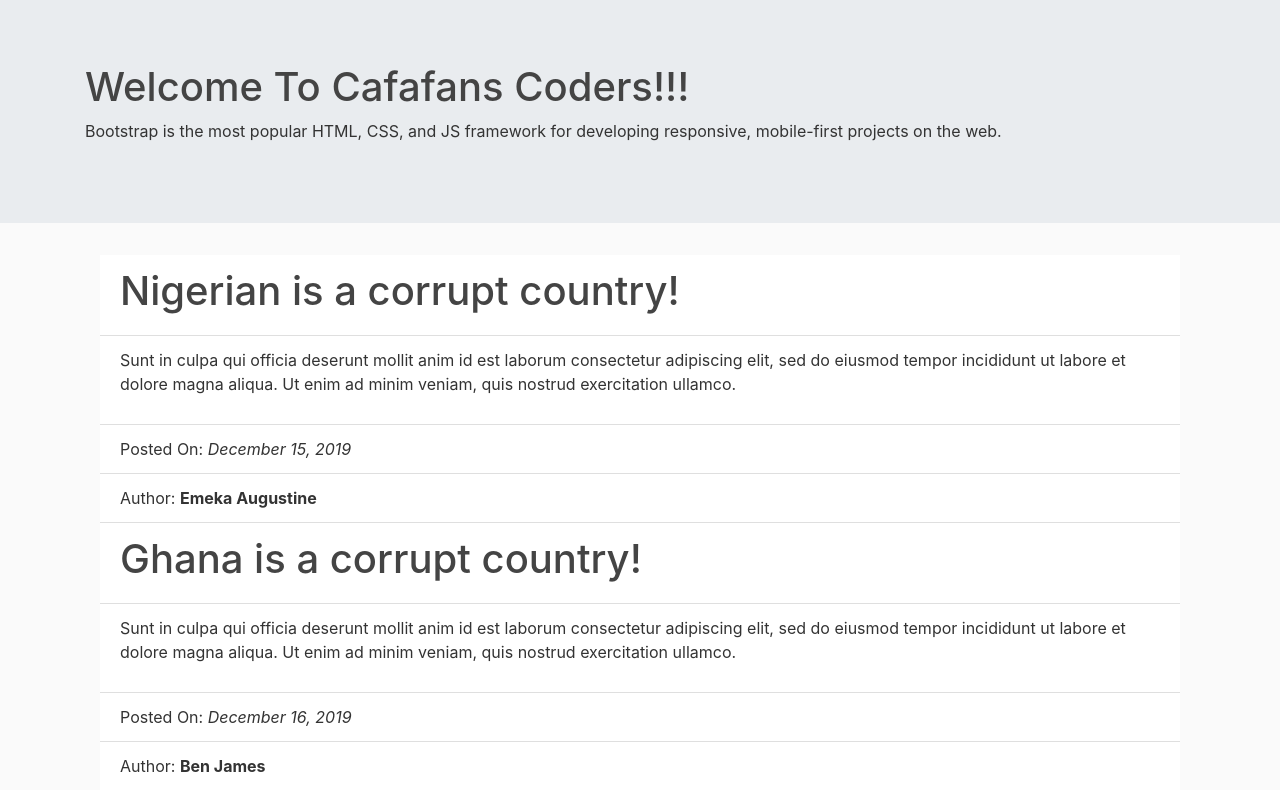
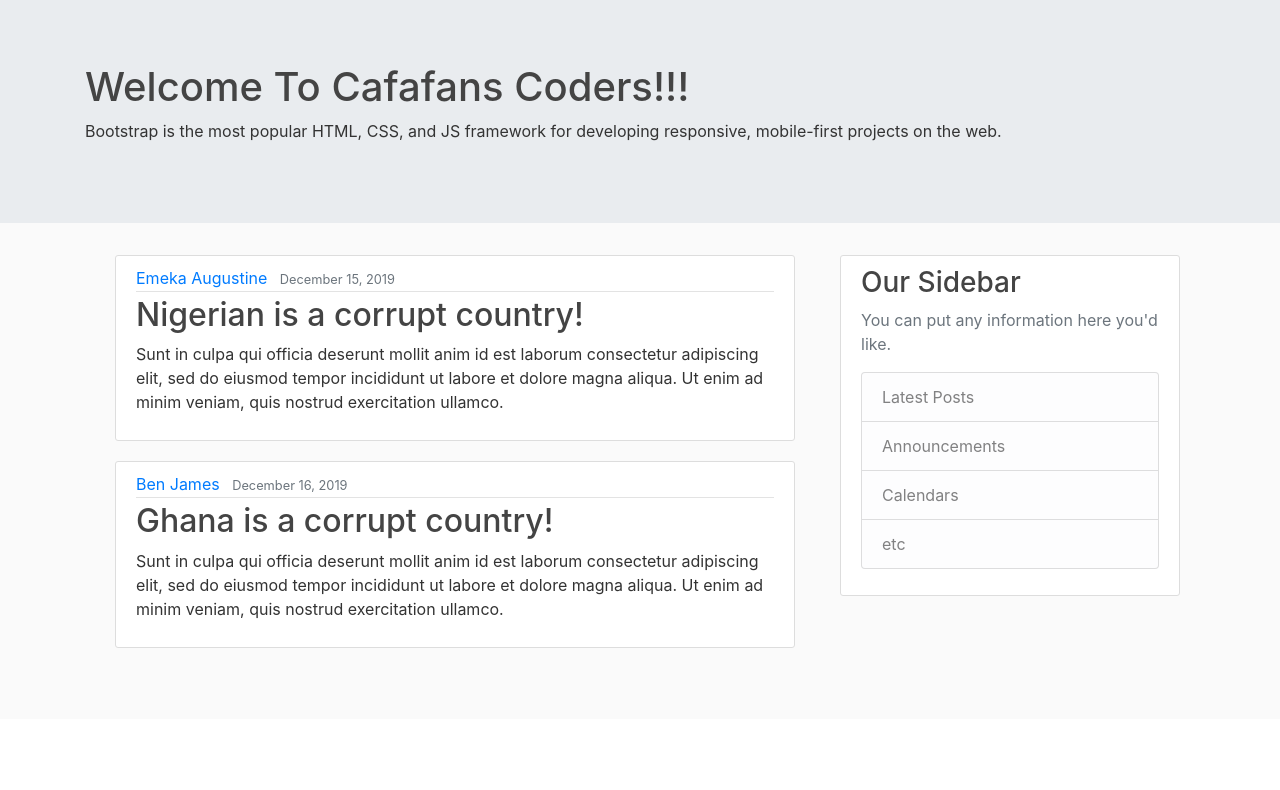
Before and after one commit to ElectronicMoney/CafafansBlogRestApi, a Flask app: page / in a window 1280 px wide. Shown: the part 81-871 px from the top of the page. After the commit the page ends 729 px from the top, so only its background shows below. Run offline with Flask 2, Linux system fonts and the light colour scheme; some libraries are stand-ins or nearby versions.

Commit message:
Modify the layout

```diff
--- a/app.py
+++ b/app.py
@@ -11,14 +11,14 @@ def home():
                 'id': 1,
                 'author': 'Emeka Augustine',
                 'title': 'Nigerian is a corrupt country!',
-                'body': 'Sunt in culpa qui officia deserunt mollit anim id est laborum consectetur adipiscing elit, sed do eiusmod tempor incididunt ut labore et dolore magna aliqua. Ut enim ad minim veniam, quis nostrud exercitation ullamco.',
+                'content': 'Sunt in culpa qui officia deserunt mollit anim id est laborum consectetur adipiscing elit, sed do eiusmod tempor incididunt ut labore et dolore magna aliqua. Ut enim ad minim veniam, quis nostrud exercitation ullamco.',
                 'date_posted': 'December 15, 2019'
             },
             {
                 'id': 2,
                 'author': 'Ben James',
                 'title': 'Ghana is a corrupt country!',
-                'body': ' Sunt in culpa qui officia deserunt mollit anim id est laborum consectetur  adipiscing elit, sed do eiusmod tempor incididunt ut labore et dolore magna aliqua. Ut enim ad minim veniam, quis nostrud exercitation ullamco.',
+                'content': ' Sunt in culpa qui officia deserunt mollit anim id est laborum consectetur  adipiscing elit, sed do eiusmod tempor incididunt ut labore et dolore magna aliqua. Ut enim ad minim veniam, quis nostrud exercitation ullamco.',
                 'date_posted': 'December 16, 2019'
             }
     ]
--- a/templates/home.html
+++ b/templates/home.html
@@ -5,10 +5,16 @@
   <div class="container">
     <ul class="list-group list-group-flush">
       {% for post in posts %}
-          <li class="list-group-item"><h1>{{post.title}} </h1> </li>
-          <li class="list-group-item"><p>{{post.body}} </p></li>
-          <li class="list-group-item">Posted On: <i>{{post.date_posted}} </i></li>
-          <li class="list-group-item">Author: <strong>{{post.author}}</strong> </li>
+          <article class="media content-section">
+            <div class="media-body">
+              <div class="article-metadata">
+                <a class="mr-2" href="#">{{ post.author }}</a>
+                <small class="text-muted">{{ post.date_posted }}</small>
+              </div>
+              <h2><a class="article-title" href="#">{{ post.title }}</a></h2>
+              <p class="article-content">{{ post.content }}</p>
+            </div>
+          </article>
       {% endfor %}
     </ul>
   </div>
--- a/templates/layout.html
+++ b/templates/layout.html
@@ -46,9 +46,26 @@
 </div>
 
 <div class="container">
-    {% block content %}
-
-    {% endblock %}
+    <main role="main" class="container">
+      <div class="row">
+        <div class="col-md-8">
+          {% block content %}{% endblock %}
+        </div>
+        <div class="col-md-4">
+          <div class="content-section">
+            <h3>Our Sidebar</h3>
+            <p class='text-muted'>You can put any information here you'd like.
+              <ul class="list-group">
+                <li class="list-group-item list-group-item-light">Latest Posts</li>
+                <li class="list-group-item list-group-item-light">Announcements</li>
+                <li class="list-group-item list-group-item-light">Calendars</li>
+                <li class="list-group-item list-group-item-light">etc</li>
+              </ul>
+            </p>
+          </div>
+        </div>
+      </div>
+    </main>
 </div>
 
 </body>
```
